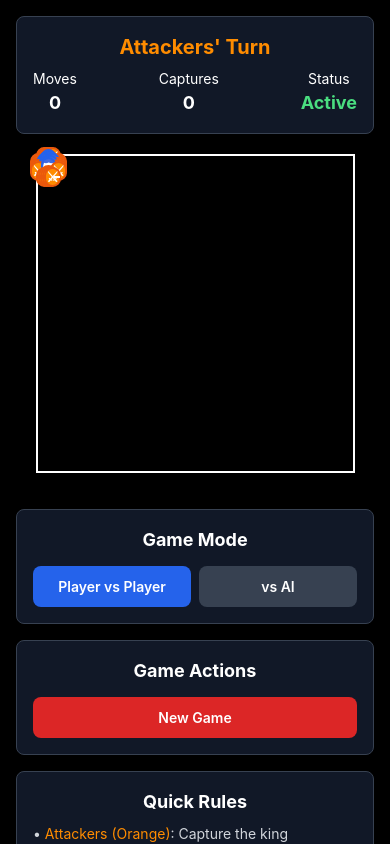
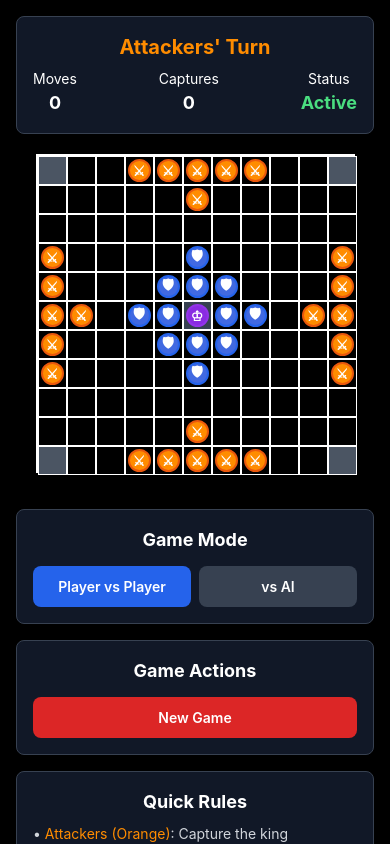
Before and after one commit to shadtek/viking-chess, a React Native app: screen / in a window 390 px wide. Built offline with nearby package versions, Linux system fonts and the light colour scheme.

Commit message:
It's starting to look better

```diff
--- a/babel.config.js
+++ b/babel.config.js
@@ -2,6 +2,6 @@ module.exports = function (api) {
 	api.cache(true);
 	return {
 		presets: ["babel-preset-expo"],
-		plugins: ["nativewind/babel"],
+		plugins: [],
 	};
 };
--- a/package.json
+++ b/package.json
@@ -18,7 +18,10 @@
     "react-native-gesture-handler": "^2.27.1",
     "react-native-reanimated": "^3.18.0",
     "react-native-svg": "^15.12.0",
-    "react-native-vector-icons": "^10.2.0"
+    "react-native-vector-icons": "^10.2.0",
+    "react-dom": "19.0.0",
+    "react-native-web": "^0.20.0",
+    "@expo/metro-runtime": "~5.0.4"
   },
   "devDependencies": {
     "@babel/core": "^7.20.0",
--- a/src/components/BoardSquare.js
+++ b/src/components/BoardSquare.js
@@ -13,32 +13,48 @@ const BoardSquare = ({
 	size = 28,
 }) => {
 	const getSquareStyle = () => {
-		let baseStyle = `w-${size} h-${size} border border-white items-center justify-center`;
+		let backgroundColor = "#000000"; // black
 
 		// Special squares styling
 		if (isThrone(row, col)) {
-			baseStyle += " bg-gray-700";
+			backgroundColor = "#374151"; // gray-700
 		} else if (isCorner(row, col)) {
-			baseStyle += " bg-gray-600";
-		} else {
-			baseStyle += " bg-black";
+			backgroundColor = "#4B5563"; // gray-600
 		}
 
 		// Highlight valid moves
 		if (isValidMove) {
-			baseStyle += " bg-green-400 bg-opacity-50";
+			backgroundColor = "#34D399"; // green-400 with opacity
 		}
 
-		return baseStyle;
+		return {
+			width: size,
+			height: size,
+			backgroundColor,
+			borderWidth: 1,
+			borderColor: "#FFFFFF",
+			alignItems: "center",
+			justifyContent: "center",
+		};
 	};
 
 	return (
 		<TouchableOpacity
-			className={getSquareStyle()}
+			style={getSquareStyle()}
 			onPress={() => onPress(row, col)}
 			activeOpacity={0.7}
 		>
-			<View className="absolute inset-0 items-center justify-center">
+			<View
+				style={{
+					position: "absolute",
+					top: 0,
+					left: 0,
+					right: 0,
+					bottom: 0,
+					alignItems: "center",
+					justifyContent: "center",
+				}}
+			>
 				<GamePiece
 					piece={piece}
 					isSelected={isSelected}
@@ -48,8 +64,25 @@ const BoardSquare = ({
 
 			{/* Valid move indicator */}
 			{isValidMove && (
-				<View className="absolute inset-0 items-center justify-center">
-					<View className="w-2 h-2 bg-green-500 rounded-full" />
+				<View
+					style={{
+						position: "absolute",
+						top: 0,
+						left: 0,
+						right: 0,
+						bottom: 0,
+						alignItems: "center",
+						justifyContent: "center",
+					}}
+				>
+					<View
+						style={{
+							width: 8,
+							height: 8,
+							backgroundColor: "#10B981",
+							borderRadius: 4,
+						}}
+					/>
 				</View>
 			)}
 		</TouchableOpacity>
--- a/src/components/GameBoard.js
+++ b/src/components/GameBoard.js
@@ -20,18 +20,21 @@ const GameBoard = ({
 				alignItems: "center",
 				justifyContent: "center",
 				paddingVertical: 20,
+				flex: 1,
 			}}
-			className="flex-1"
+			style={{ flex: 1 }}
 		>
 			<View
-				className="border-2 border-white bg-black"
 				style={{
 					width: squareSize * BOARD_SIZE,
 					height: squareSize * BOARD_SIZE,
+					borderWidth: 2,
+					borderColor: "#FFFFFF",
+					backgroundColor: "#000000",
 				}}
 			>
 				{board.map((row, rowIndex) => (
-					<View key={rowIndex} className="flex-row">
+					<View key={rowIndex} style={{ flexDirection: "row" }}>
 						{row.map((piece, colIndex) => (
 							<BoardSquare
 								key={`${rowIndex}-${colIndex}`}
--- a/src/components/GamePiece.js
+++ b/src/components/GamePiece.js
@@ -8,18 +8,36 @@ const GamePiece = ({ piece, isSelected, size = 24 }) => {
 	}
 
 	const getPieceStyle = () => {
-		const baseStyle = `w-${size} h-${size} rounded-full border-2 items-center justify-center`;
+		let backgroundColor, borderColor;
 
 		switch (piece) {
 			case PIECE_TYPES.ATTACKER:
-				return `${baseStyle} bg-viking-orange border-orange-600`;
+				backgroundColor = "#FF8C00"; // viking-orange
+				borderColor = "#EA580C"; // orange-600
+				break;
 			case PIECE_TYPES.DEFENDER:
-				return `${baseStyle} bg-viking-blue border-blue-600`;
+				backgroundColor = "#4169E1"; // viking-blue
+				borderColor = "#2563EB"; // blue-600
+				break;
 			case PIECE_TYPES.KING:
-				return `${baseStyle} bg-viking-purple border-purple-600`;
+				backgroundColor = "#8A2BE2"; // viking-purple
+				borderColor = "#9333EA"; // purple-600
+				break;
 			default:
-				return baseStyle;
+				backgroundColor = "#000000";
+				borderColor = "#FFFFFF";
 		}
+
+		return {
+			width: size,
+			height: size,
+			borderRadius: size / 2,
+			borderWidth: isSelected ? 4 : 2,
+			borderColor: isSelected ? "#FACC15" : borderColor, // yellow-400 when selected
+			backgroundColor,
+			alignItems: "center",
+			justifyContent: "center",
+		};
 	};
 
 	const getPieceSymbol = () => {
@@ -35,13 +53,15 @@ const GamePiece = ({ piece, isSelected, size = 24 }) => {
 		}
 	};
 
-	const selectedStyle = isSelected ? "border-yellow-400 border-4" : "";
-
 	return (
-		<View className={`${getPieceStyle()} ${selectedStyle}`}>
+		<View style={getPieceStyle()}>
 			<Text
-				className="text-white font-bold text-center"
-				style={{ fontSize: size * 0.6 }}
+				style={{
+					fontSize: size * 0.6,
+					color: "#FFFFFF",
+					fontWeight: "bold",
+					textAlign: "center",
+				}}
 			>
 				{getPieceSymbol()}
 			</Text>
--- a/tailwind.config.js
+++ b/tailwind.config.js
@@ -1,6 +1,8 @@
 /** @type {import('tailwindcss').Config} */
 module.exports = {
+	// NOTE: Update this to include the paths to all of your component files.
 	content: ["./App.{js,jsx,ts,tsx}", "./src/**/*.{js,jsx,ts,tsx}"],
+	presets: [require("nativewind/preset")],
 	theme: {
 		extend: {
 			colors: {
```
Also changed, not shown: 1 other file (tests, documents, lock files or other folders).
